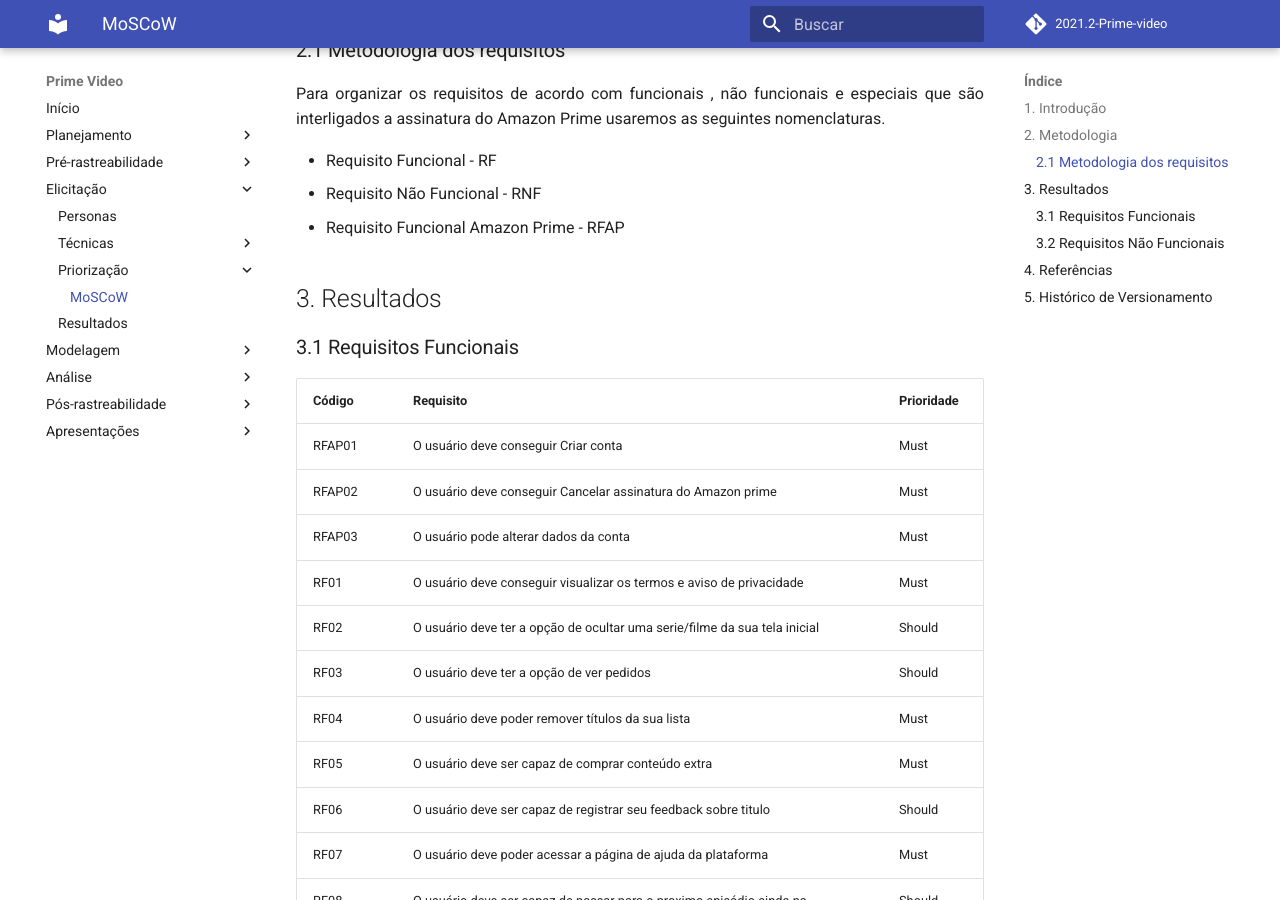
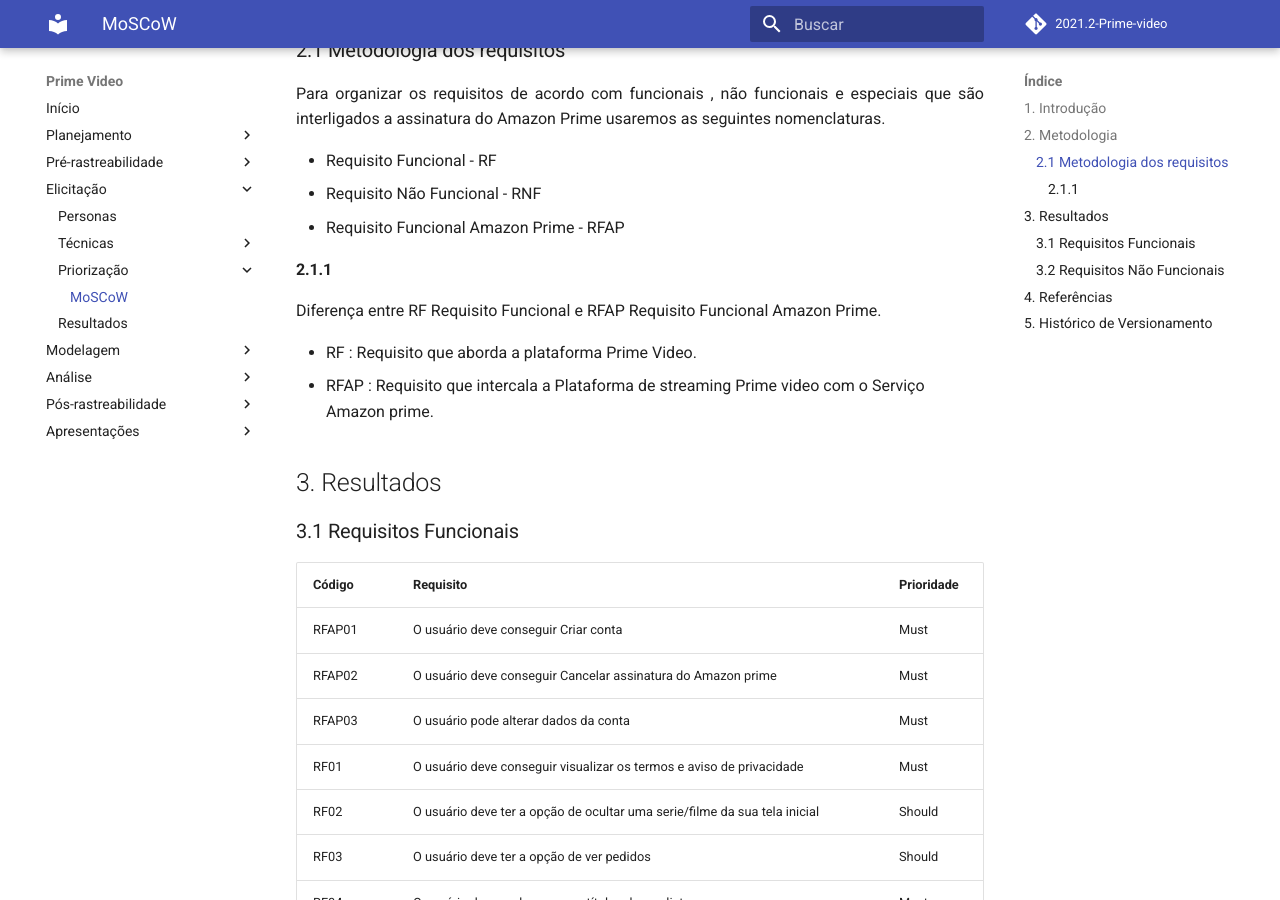
Before and after one commit to Requisitos-de-Software/2021.2-Prime-video, an MkDocs documentation site: the page built from docs/elicitacao/priorizacao/moscow.md, in a window 1280 px wide and 900 px high, scrolled down 850 px. Built offline with MkDocs 1.6.1 and Material for MkDocs 9.7.7, drawn with Linux system fonts in a browser that asks for light colours; comment, search, counter and statistics services are not loaded; some of the changed text lies outside the part shown.

Commit message:
adicionando as diferenças dos requisitos funcionasi no moscow

```diff
--- a/docs/elicitacao/priorizacao/moscow.md
+++ b/docs/elicitacao/priorizacao/moscow.md
@@ -35,6 +35,15 @@
 - Requisito Funcional - RF
 - Requisito Não Funcional - RNF
 - Requisito Funcional Amazon Prime - RFAP
+
+
+#### 2.1.1
+<p align="justify">
+Diferença entre RF Requisito Funcional e RFAP Requisito Funcional Amazon Prime.
+</p>
+
+- RF : Requisito que  aborda a plataforma Prime Video.
+- RFAP : Requisito que intercala a Plataforma de streaming Prime video com o Serviço Amazon prime.
 
 ## 3. Resultados
 
@@ -125,3 +134,4 @@
 |-|-|-|-|-|
 |1.0|20/02/2022|Criação do MoSCoW|[Lameque Fernandes](https://github.com/lamequefernandes)|[Antonio Igor](https://github.com/antonioigorcarvalho), [Douglas Monteles](https://github.com/douglasmonteles) e [Erick Levy](https://github.com/ericklevy)|
 |1.1|23/03/2022 |Remodulamento do MosCow|[Erick Levy](https://github.com/ericklevy)| [Antonio Igor](https://github.com/antonioigorcarvalho) |
+1.2|22/04/2022 |Adição da Diferenas dos Requisitos Funcionais|[Erick Levy](https://github.com/ericklevy)|  |
```
